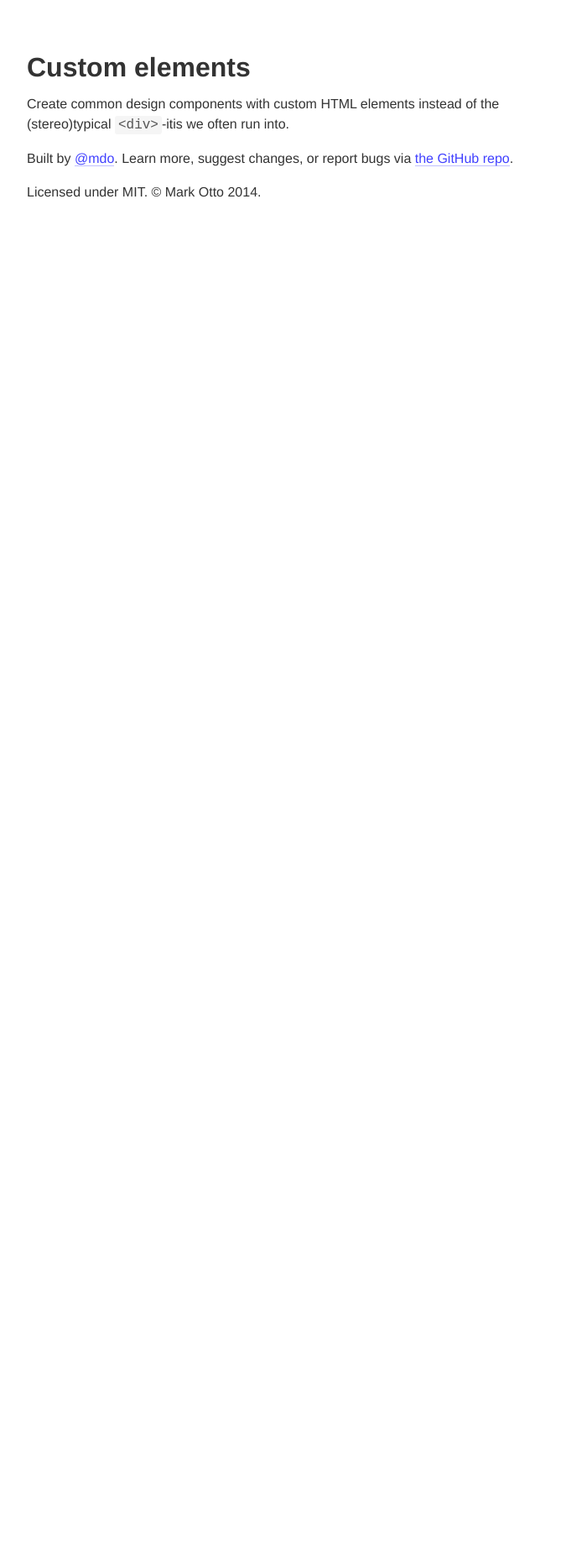
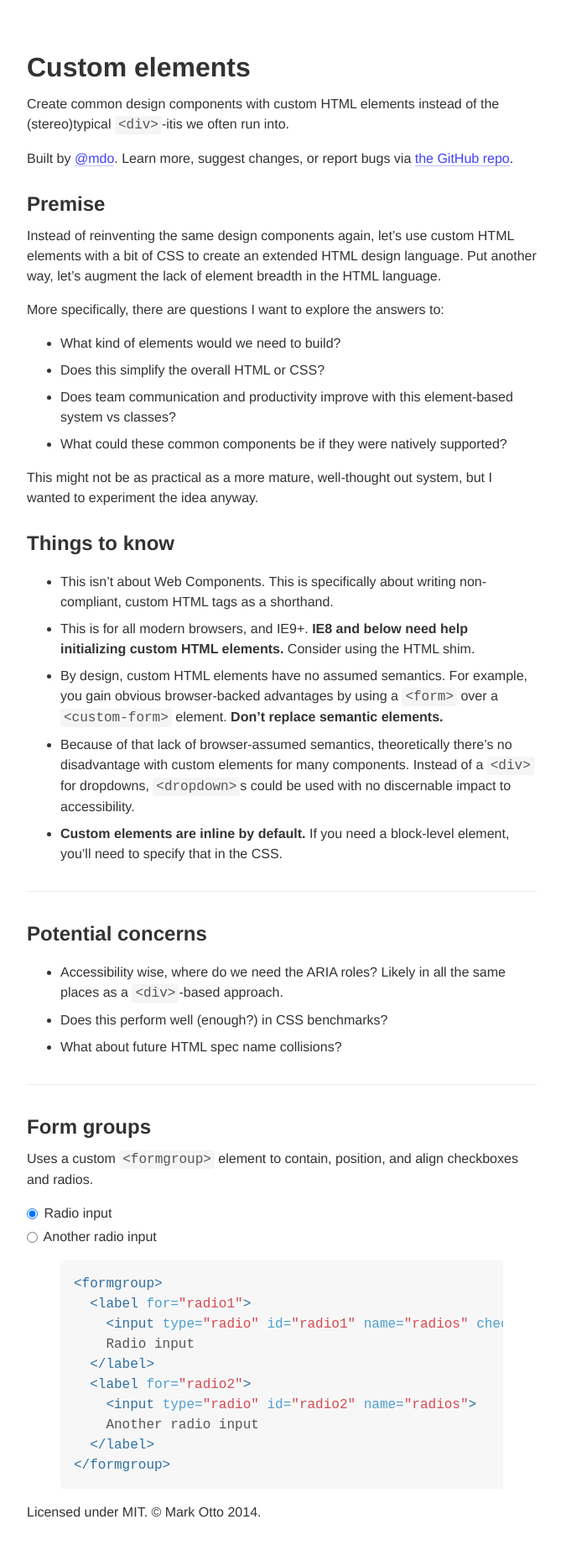
Before and after one commit to mdo/mdoml, a Jekyll site: the page built from index.md, in a window 1280 px wide. Shown: the whole page at 84% size, without its empty margins (304-973 px from the left). Built offline with Jekyll 4.4.1, drawn with Linux system fonts in a browser that asks for light colours; before the commit the page ends 900 px from its top, so only the background shows below that.

Commit message:
derping around

```diff
--- a/index.md
+++ b/index.md
@@ -7,3 +7,62 @@ layout: default
 Create common design components with custom HTML elements instead of the (stereo)typical `<div>`-itis we often run into.
 
 Built by [@mdo](https://twitter.com/mdo). Learn more, suggest changes, or report bugs via [the GitHub repo](https://github.com/mdo/custom-elements).
+
+## Premise
+
+Instead of reinventing the same design components again, let's use custom HTML elements with a bit of CSS to create an extended HTML design language. Put another way, let's augment the lack of element breadth in the HTML language.
+
+More specifically, there are questions I want to explore the answers to:
+
+* What kind of elements would we need to build?
+* Does this simplify the overall HTML or CSS?
+* Does team communication and productivity improve with this element-based system vs classes?
+* What could these common components be if they were natively supported?
+
+This might not be as practical as a more mature, well-thought out system, but I wanted to experiment the idea anyway.
+
+## Things to know
+
+* This isn't about Web Components. This is specifically about writing non-compliant, custom HTML tags as a shorthand.
+* This is for all modern browsers, and IE9+. **IE8 and below need help initializing custom HTML elements.** Consider using the HTML shim.
+* By design, custom HTML elements have no assumed semantics. For example, you gain obvious browser-backed advantages by using a `<form>` over a `<custom-form>` element. **Don't replace semantic elements.**
+* Because of that lack of browser-assumed semantics, theoretically there's no disadvantage with custom elements for many components. Instead of a `<div>` for dropdowns, `<dropdown>`s could be used with no discernable impact to accessibility.
+* **Custom elements are inline by default.** If you need a block-level element, you'll need to specify that in the CSS.
+
+---
+
+## Potential concerns
+
+* Accessibility wise, where do we need the ARIA roles? Likely in all the same places as a `<div>`-based approach.
+* Does this perform well (enough?) in CSS benchmarks?
+* What about future HTML spec name collisions?
+
+---
+
+## Form groups
+
+Uses a custom `<formgroup>` element to contain, position, and align checkboxes and radios.
+
+<formgroup>
+  <label for="radio1">
+    <input type="radio" id="radio1" name="radios" checked>
+    Radio input
+  </label>
+  <label for="radio2">
+    <input type="radio" id="radio2" name="radios">
+    Another radio input
+  </label>
+</formgroup>
+
+{% highlight html %}
+<formgroup>
+  <label for="radio1">
+    <input type="radio" id="radio1" name="radios" checked>
+    Radio input
+  </label>
+  <label for="radio2">
+    <input type="radio" id="radio2" name="radios">
+    Another radio input
+  </label>
+</formgroup>
+{% endhighlight %}
```
